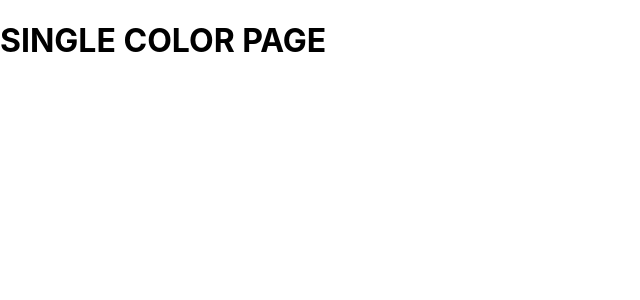
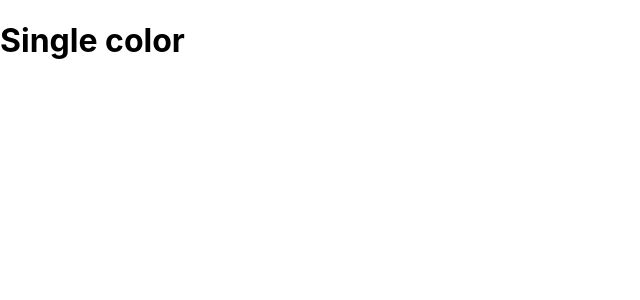
Before and after one commit to zettry1/color-palettes, a React (Create React App) app: page /palette/1/1 in a window 1280 px wide. Shown: the top 300 px of the page, without its empty margins (0-640 px from the left). Built offline with nearby package versions, Linux system fonts and the light colour scheme.

Commit message:
added single color palette

```diff
--- a/src/App.js
+++ b/src/App.js
@@ -4,6 +4,7 @@
 import { generatePallete } from "./colorHelpers";
 import { Route, Switch } from "react-router-dom";
 import PaletteList from "./PaletteList";
+import SingleColorPalette from "./SingleColorPalette";
 function App() {
   const findPallet = (id) => {
     return seedColors.find(function (palette) {
@@ -32,7 +33,7 @@
         <Route
           exact
           path="/palette/:paletteId/:colorId"
-          render={() => <h1>SINGLE COLOR PAGE</h1>}
+          render={() => <SingleColorPalette />}
         />
       </Switch>
     </div>
--- a/src/ColorBox.js
+++ b/src/ColorBox.js
@@ -1,6 +1,6 @@
 import React, { Component } from "react";
 import { CopyToClipboard } from "react-copy-to-clipboard";
-import { Link } from "react-router-dom";
+import { Link, withRouter } from "react-router-dom";
 import "./ColorBox.css";
 export default class ColorBox extends Component {
   constructor(props) {
@@ -15,7 +15,7 @@
     });
   };
   render() {
-    const { name, background } = this.props;
+    const { name, background, paletteId, id } = this.props;
 
     return (
       <CopyToClipboard text={background} onCopy={this.changeCopyState}>
@@ -36,7 +36,7 @@
             <button className="copy-button">Copy</button>
           </div>
           <Link
-            to="/"
+            to={`/palette/${paletteId}/${id}`}
             onClick={(e) => {
               e.stopPropagation();
             }}
--- a/src/Palette.js
+++ b/src/Palette.js
@@ -17,10 +17,16 @@
     this.setState({ format: value });
   };
   render() {
-    const { colors, paletteName, emoji } = this.props.palette;
+    const { colors, paletteName, emoji, id } = this.props.palette;
     const { level, format } = this.state;
     const colorBoxes = colors[level].map((color) => (
-      <ColorBox background={color[format]} name={color.name} key={color.id} />
+      <ColorBox
+        background={color[format]}
+        name={color.name}
+        key={color.id}
+        id={color.id}
+        paletteId={id}
+      />
     ));
     return (
       <div className="Pallete">
--- /dev/null
+++ b/src/SingleColorPalette.js
@@ -0,0 +1,13 @@
+import React, { Component } from "react";
+
+class SingleColorPalette extends Component {
+  render() {
+    return (
+      <div>
+        <h1>Single color</h1>
+      </div>
+    );
+  }
+}
+
+export default SingleColorPalette;
```
